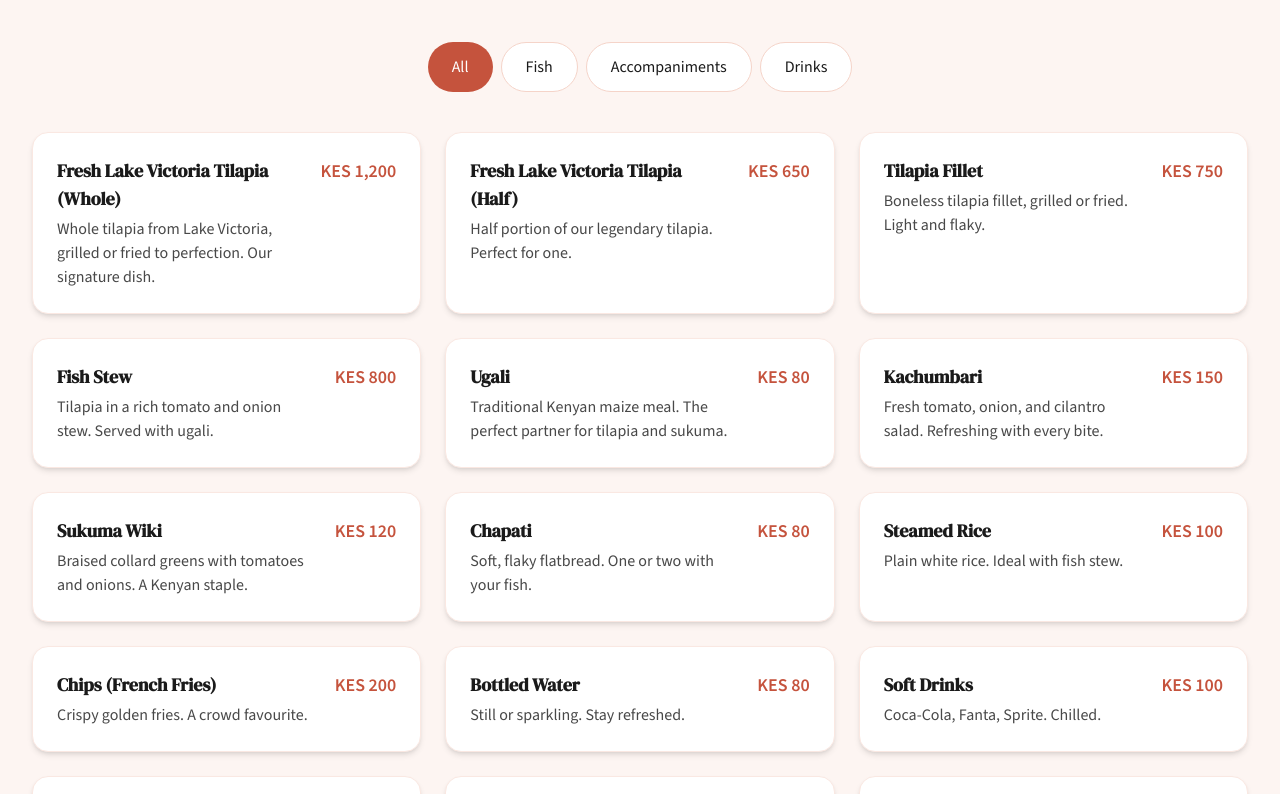
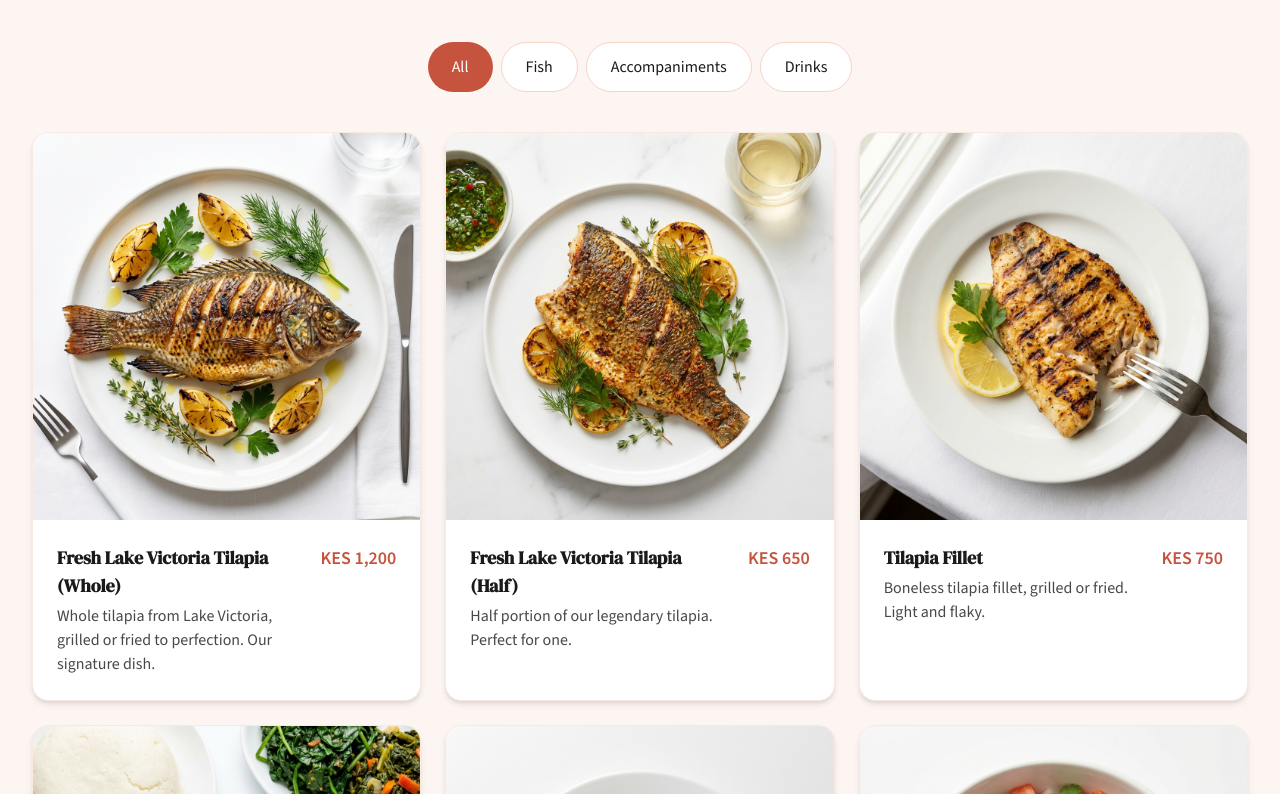
Before and after one commit to b1aiirrr/mama-oliech-restaurant, a Next.js app: page / in a window 1280 px wide. Shown: the part 986-1780 px from the top of the page. Built offline with nearby package versions, Linux system fonts and the light colour scheme.

Commit message:
Update Menu component to display food images in cards

```diff
--- a/src/components/Menu.tsx
+++ b/src/components/Menu.tsx
@@ -1,6 +1,7 @@
 'use client';
 
 import { useState } from 'react';
+import Image from 'next/image';
 import { motion, AnimatePresence } from 'framer-motion';
 import { menuItems, type MenuCategory, type MenuItem } from '@/data/menu';
 
@@ -25,6 +26,15 @@ function MenuCard({ item }: { item: MenuItem }) {
       transition={{ duration: 0.3 }}
       className="bg-white rounded-2xl shadow-md overflow-hidden border border-terracotta-100 hover:shadow-lg hover:border-terracotta-200 transition-all"
     >
+      <div className="relative aspect-square w-full">
+        <Image
+          src={item.image}
+          alt={item.name}
+          fill
+          className="object-cover"
+          sizes="(max-width: 640px) 100vw, (max-width: 1024px) 50vw, 33vw"
+        />
+      </div>
       <div className="p-5 sm:p-6">
         <div className="flex flex-col sm:flex-row sm:items-start sm:justify-between gap-2">
           <div>
@@ -79,11 +89,10 @@ export function Menu() {
               key={cat.value}
               type="button"
               onClick={() => setActiveCategory(cat.value)}
-              className={`min-h-[48px] px-6 py-3 rounded-full font-medium transition-colors focus:outline-none focus:ring-2 focus:ring-terracotta-500 focus:ring-offset-2 ${
-                activeCategory === cat.value
-                  ? 'bg-terracotta-600 text-white'
-                  : 'bg-white text-charcoal border border-terracotta-200 hover:border-terracotta-400 hover:bg-terracotta-50'
-              }`}
+              className={`min-h-[48px] px-6 py-3 rounded-full font-medium transition-colors focus:outline-none focus:ring-2 focus:ring-terracotta-500 focus:ring-offset-2 ${activeCategory === cat.value
+                ? 'bg-terracotta-600 text-white'
+                : 'bg-white text-charcoal border border-terracotta-200 hover:border-terracotta-400 hover:bg-terracotta-50'
+                }`}
               aria-pressed={activeCategory === cat.value}
               aria-label={`Filter menu by ${cat.label}`}
             >
```
